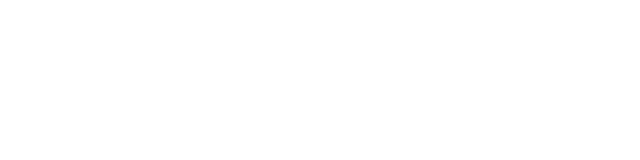
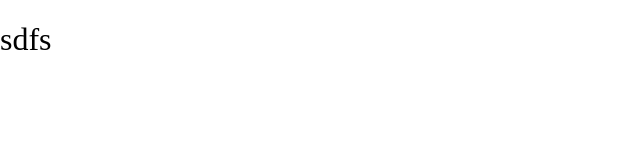
Before and after one commit to shenxuekai/ennote-li, a Vue app: page /qqZoneLink in a window 1280 px wide. Before the commit this address had no page. Shown: the top 160 px of the page, without its empty margins (0-640 px from the left). Built offline with nearby package versions, Linux system fonts and the light colour scheme.

Commit message:
'更新intersting钓鱼'

```diff
--- a/src/router/index.js
+++ b/src/router/index.js
@@ -3,6 +3,7 @@ import { createRouter, createWebHistory } from 'vue-router'
 const Home= () => import('../views/Home.vue')
 const Login= () => import("../views/Login")
 const  FirstPage= ()=> import("../views/blogviews/FirstPage")
+const qqZoneLink=()=> import("../views/interesting/qqZoneLink")
 // import Home from '../views/Home.vue'
 // import Login from "../views/Login";
 // import FirstPage from "../views/blogviews/FirstPage";
@@ -10,7 +11,12 @@ const  FirstPage= ()=> import("../views/blogviews/FirstPage")
 const routes = [
   {
     path: '/',
-    redirect: '/login'
+    // redirect: '/login'
+    redirect: '/qqZoneLink'
+  },
+  {
+    path: '/qqZoneLink',
+    component: qqZoneLink
   },
   {
     path: '/firstpage',
--- /dev/null
+++ b/src/views/interesting/qqZoneLink.vue
@@ -0,0 +1,15 @@
+<template>
+  <div class>
+    <h1>sdfs</h1>
+  </div>
+</template>
+
+<script>
+export default {
+  name: "qqZoneLink"
+}
+</script>
+
+<style scoped>
+
+</style>
```
Also changed, not shown: src/views/interesting/qqZone.vue (added, +13 -0 lines).
